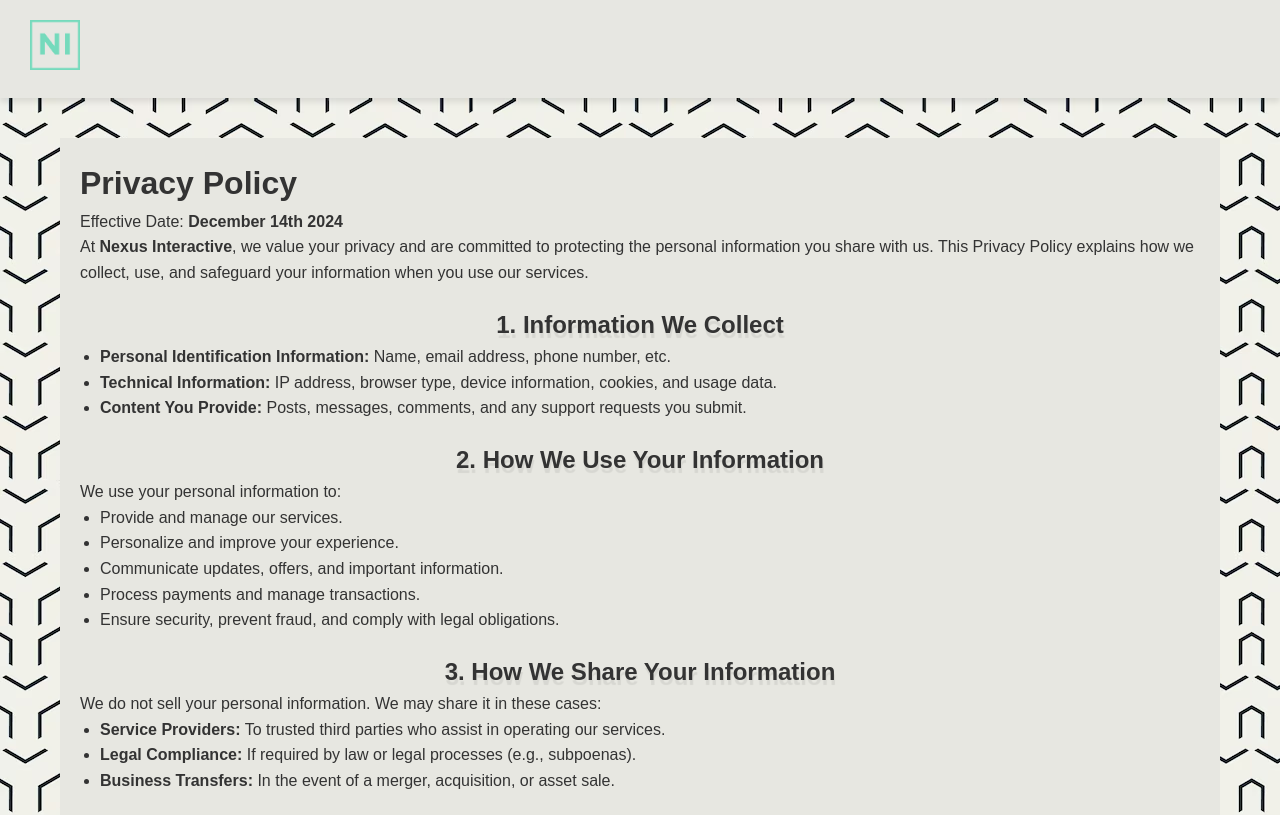
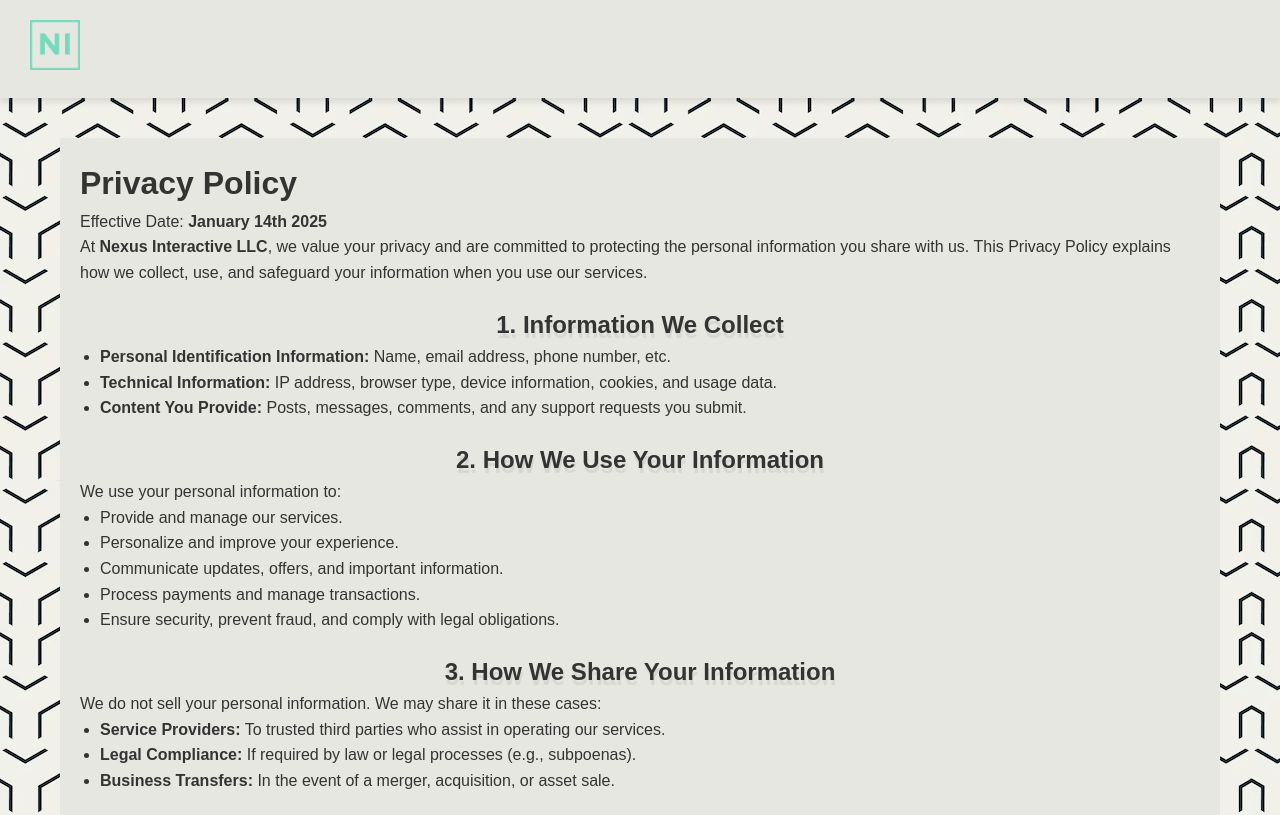
Before and after one commit to Nexus-Interactive-LLC/Nexus-Interactive, a React (Create React App) app in the folder frontend/: page /privacypolicy in a window 1280 px wide. Shown: the top 815 px of the page. Built offline with nearby package versions, Linux system fonts and the light colour scheme.

Commit message:
updated PrivacyPolicy.js

```diff
--- a/frontend/src/components/PrivacyPolicy.js
+++ b/frontend/src/components/PrivacyPolicy.js
@@ -6,10 +6,10 @@
         <div className="privacy-policy-container">
             <h1>Privacy Policy</h1>
             <p>
-                Effective Date: <strong>December 14th 2024</strong>
+                Effective Date: <strong>January 14th 2025</strong>
             </p>
             <p>
-                At <strong>Nexus Interactive</strong>, we value your privacy and are committed to protecting the personal
+                At <strong>Nexus Interactive LLC</strong>, we value your privacy and are committed to protecting the personal
                 information you share with us. This Privacy Policy explains how we collect, use, and safeguard
                 your information when you use our services.
             </p>
```
